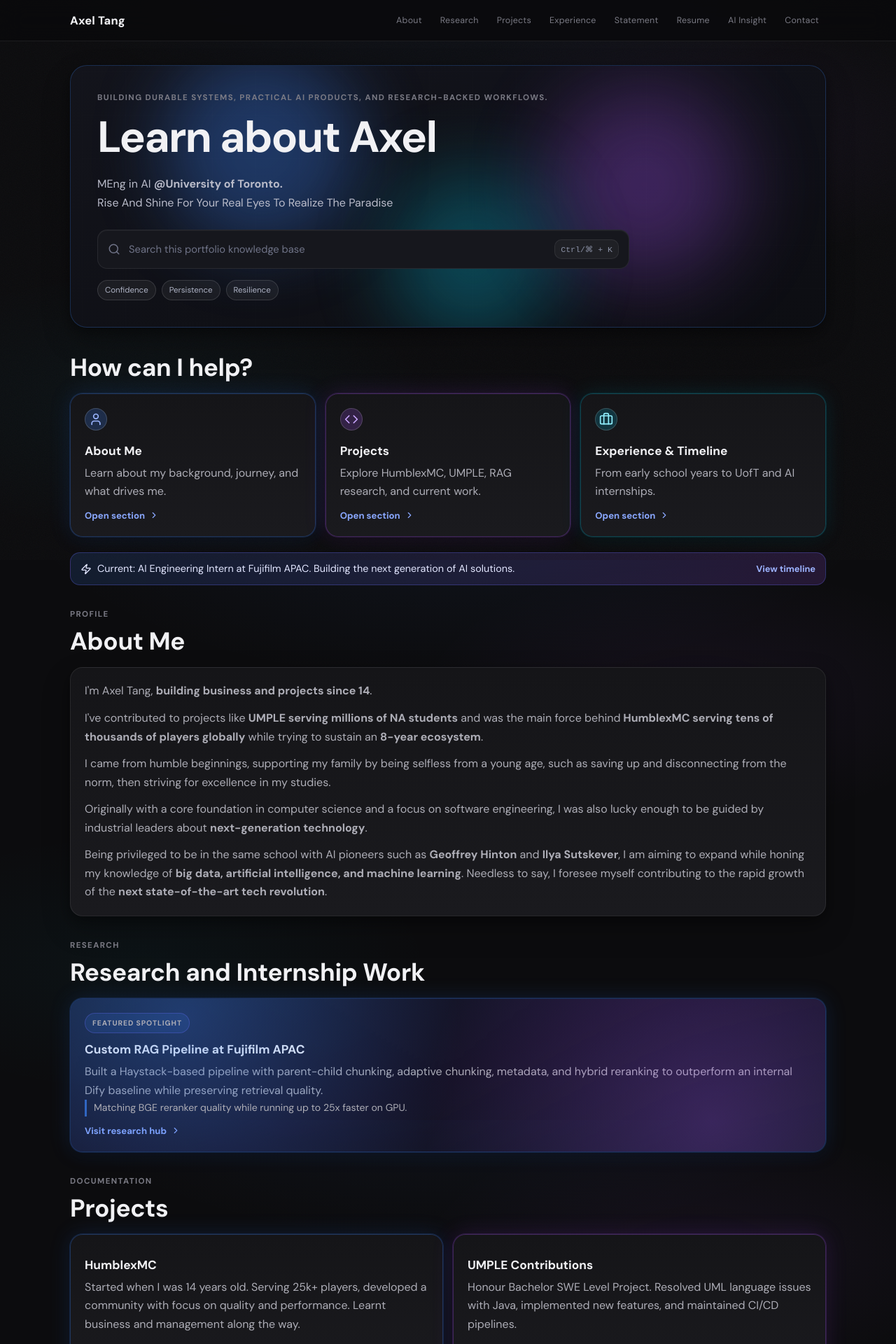
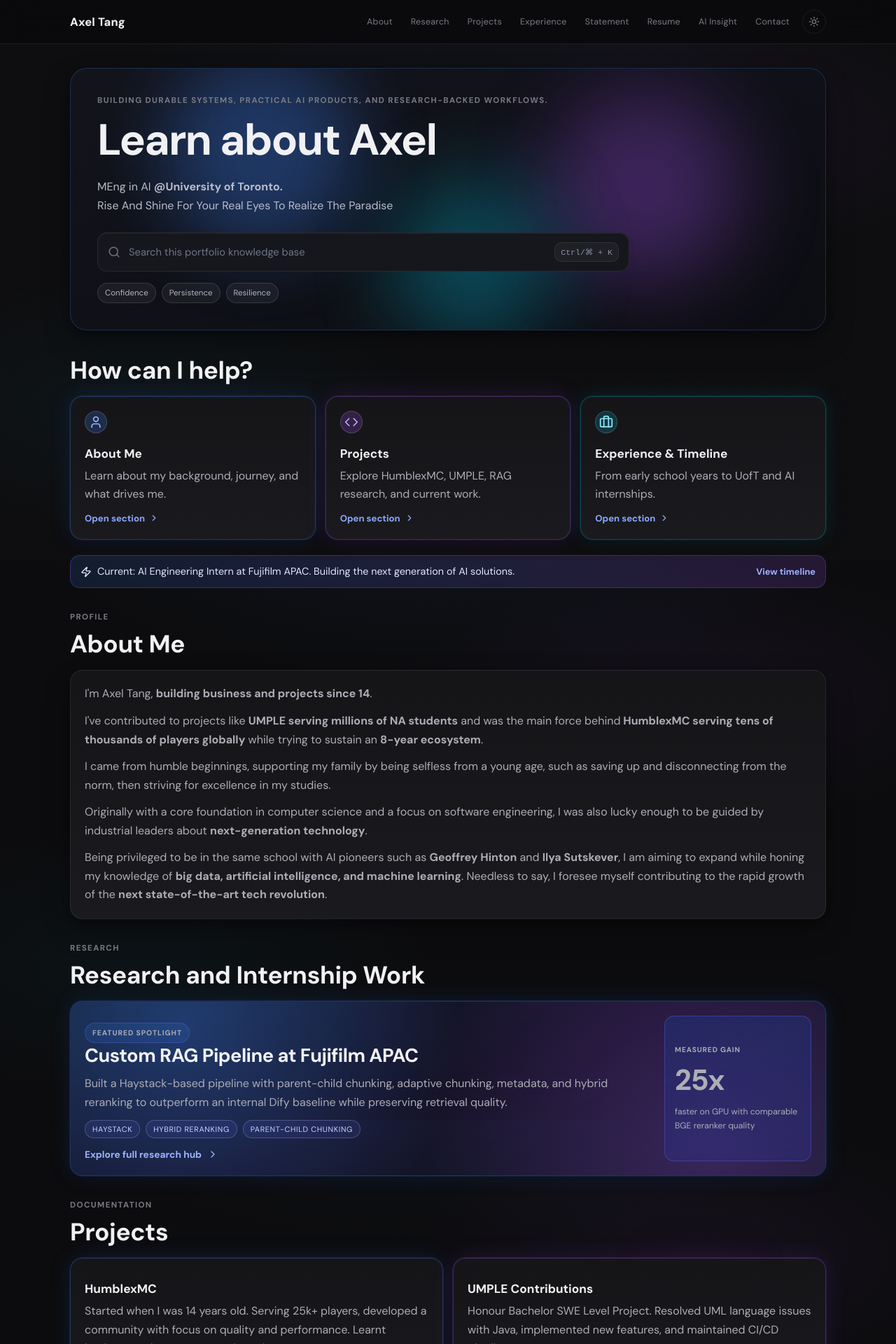
Before and after one commit to AxelTWC/axeltwc.github.io, a React (Create React App) app in the folder my-app/: page / in a window 1280 px wide. Shown: the top 1920 px of the page at 70% size. Built offline with nearby package versions, Linux system fonts and the light colour scheme.

Commit message:
Light Theme

```diff
--- a/my-app/src/App.css
+++ b/my-app/src/App.css
@@ -119,6 +119,12 @@ input {
   flex-wrap: wrap;
 }
 
+.site-nav-actions {
+  display: flex;
+  align-items: center;
+  gap: 8px;
+}
+
 .site-nav-link {
   font-size: 0.78rem;
   letter-spacing: 0.02em;
@@ -130,6 +136,27 @@ input {
 
 .site-nav-link:hover {
   color: var(--text-primary);
+  background: rgba(255, 255, 255, 0.08);
+}
+
+.theme-toggle {
+  background: none;
+  border: 1px solid var(--border-default);
+  border-radius: 999px;
+  color: var(--text-muted);
+  width: 34px;
+  height: 34px;
+  display: inline-flex;
+  align-items: center;
+  justify-content: center;
+  cursor: pointer;
+  transition: all 0.2s ease;
+  flex-shrink: 0;
+}
+
+.theme-toggle:hover {
+  color: var(--text-primary);
+  border-color: var(--border-strong);
   background: rgba(255, 255, 255, 0.08);
 }
 
@@ -503,6 +530,103 @@ input {
   font-size: 0.88rem;
 }
 
+.research-spotlight {
+  overflow: hidden;
+}
+
+.research-spotlight-grid {
+  display: grid;
+  grid-template-columns: minmax(0, 1fr) 210px;
+  gap: 18px;
+  align-items: stretch;
+}
+
+.research-main {
+  position: relative;
+  z-index: 1;
+}
+
+.research-main h3 {
+  margin: 0;
+  font-size: clamp(1.25rem, 2.4vw, 1.7rem);
+  letter-spacing: -0.02em;
+}
+
+.research-main > p {
+  margin-top: 10px;
+}
+
+.research-tags {
+  margin-top: 12px;
+  display: flex;
+  flex-wrap: wrap;
+  gap: 8px;
+}
+
+.research-tags span {
+  border: 1px solid rgba(148, 163, 184, 0.35);
+  border-radius: 999px;
+  padding: 5px 10px;
+  font-size: 0.68rem;
+  text-transform: uppercase;
+  letter-spacing: 0.06em;
+  color: #c8d4ff;
+  background: rgba(99, 102, 241, 0.12);
+}
+
+.research-link {
+  margin-top: 14px;
+  display: inline-flex;
+  align-items: center;
+  gap: 8px;
+  color: #9db3ff;
+  font-size: 0.86rem;
+  font-weight: 700;
+}
+
+.research-link:hover {
+  color: #c1ceff;
+  gap: 11px;
+}
+
+.research-kpi {
+  position: relative;
+  z-index: 1;
+  border: 1px solid rgba(99, 102, 241, 0.36);
+  border-radius: 14px;
+  background: linear-gradient(165deg, rgba(30, 58, 138, 0.42), rgba(49, 46, 129, 0.48));
+  padding: 16px 14px;
+  display: flex;
+  flex-direction: column;
+  justify-content: center;
+  align-items: flex-start;
+}
+
+.research-kpi-label {
+  margin: 0;
+  color: #a5b4fc;
+  text-transform: uppercase;
+  letter-spacing: 0.08em;
+  font-size: 0.64rem;
+  font-weight: 700;
+}
+
+.research-kpi-value {
+  margin: 4px 0 0;
+  color: #eff6ff;
+  font-size: clamp(2rem, 4vw, 2.6rem);
+  line-height: 1;
+  font-weight: 800;
+  letter-spacing: -0.03em;
+}
+
+.research-kpi-note {
+  margin: 8px 0 0;
+  color: #bfdbfe;
+  font-size: 0.76rem;
+  line-height: 1.45;
+}
+
 .timeline-list {
   display: grid;
   gap: 10px;
@@ -856,6 +980,15 @@ input {
     filter: blur(40px);
     opacity: 0.5;
   }
+
+  .research-spotlight-grid {
+    grid-template-columns: 1fr;
+  }
+
+  .research-kpi {
+    align-items: center;
+    text-align: center;
+  }
 }
 
 @media (max-width: 620px) {
@@ -880,3 +1013,174 @@ input {
     min-height: 50px;
   }
 }
+
+/* Light mode theme */
+html.light-mode {
+  --bg-primary: #f8f9fa;
+  --bg-surface: #ffffff;
+  --bg-surface-alt: #f3f4f8;
+  --bg-nav: rgba(255, 255, 255, 0.9);
+  --text-primary: #1f2937;
+  --text-secondary: #4b5563;
+  --text-muted: #6b7280;
+  --border-default: rgba(15, 23, 42, 0.12);
+  --border-strong: rgba(15, 23, 42, 0.2);
+  --shadow-card: 0 6px 18px rgba(15, 23, 42, 0.08), 0 18px 42px rgba(15, 23, 42, 0.06);
+  --shadow-card-hover: 0 10px 26px rgba(15, 23, 42, 0.12), 0 24px 54px rgba(15, 23, 42, 0.08);
+}
+
+html.light-mode body {
+  background: var(--bg-primary);
+  background-image:
+    radial-gradient(ellipse 80% 60% at 50% -15%, rgba(59, 130, 246, 0.1) 0%, transparent 62%),
+    radial-gradient(ellipse 60% 45% at 78% 24%, rgba(168, 85, 247, 0.07) 0%, transparent 52%),
+    radial-gradient(ellipse 58% 42% at 16% 72%, rgba(6, 182, 212, 0.05) 0%, transparent 56%);
+}
+
+html.light-mode .site-header {
+  border-bottom: 1px solid rgba(15, 23, 42, 0.08);
+}
+
+html.light-mode .hero-panel {
+  border: 1px solid rgba(59, 130, 246, 0.24);
+  background: linear-gradient(160deg, rgba(255, 255, 255, 0.95), rgba(245, 247, 255, 0.95));
+}
+
+html.light-mode .hero-copy {
+  color: #4b5563;
+}
+
+html.light-mode .search-bar {
+  background: #ffffff;
+  box-shadow: inset 0 1px 0 rgba(15, 23, 42, 0.04);
+}
+
+html.light-mode .search-icon,
+html.light-mode .search-input::placeholder,
+html.light-mode .search-kbd {
+  color: #6b7280;
+}
+
+html.light-mode .search-kbd {
+  background: rgba(15, 23, 42, 0.04);
+}
+
+html.light-mode .search-dropdown {
+  background: #ffffff;
+  box-shadow: 0 14px 42px rgba(15, 23, 42, 0.16);
+}
+
+html.light-mode .search-result {
+  color: #4b5563;
+  border-bottom: 1px solid rgba(15, 23, 42, 0.06);
+}
+
+html.light-mode .search-result:hover {
+  color: #0f172a;
+  background: rgba(15, 23, 42, 0.05);
+}
+
+html.light-mode .hero-meta span {
+  border: 1px solid rgba(15, 23, 42, 0.14);
+  background: rgba(15, 23, 42, 0.03);
+  color: #4b5563;
+}
+
+html.light-mode .update-banner {
+  background: linear-gradient(90deg, rgba(59, 130, 246, 0.08), rgba(168, 85, 247, 0.1));
+}
+
+html.light-mode .update-banner p {
+  color: #374151;
+}
+
+html.light-mode .update-banner a {
+  color: #4f46e5;
+}
+
+html.light-mode .highlight-card {
+  background: linear-gradient(160deg, rgba(219, 234, 254, 0.6), rgba(233, 213, 255, 0.42), rgba(255, 255, 255, 0.92));
+}
+
+html.light-mode .research-badge {
+  color: #4338ca;
+  background: rgba(59, 130, 246, 0.1);
+}
+
+html.light-mode .research-stat {
+  color: #1d4ed8;
+}
+
+html.light-mode .research-tags span {
+  color: #1e3a8a;
+  background: rgba(59, 130, 246, 0.12);
+  border-color: rgba(59, 130, 246, 0.3);
+}
+
+html.light-mode .research-link {
+  color: #3b82f6;
+}
+
+html.light-mode .research-link:hover {
+  color: #1d4ed8;
+}
+
+html.light-mode .research-kpi {
+  border-color: rgba(59, 130, 246, 0.28);
+  background: linear-gradient(165deg, rgba(191, 219, 254, 0.56), rgba(224, 231, 255, 0.62));
+}
+
+html.light-mode .research-kpi-label {
+  color: #4338ca;
+}
+
+html.light-mode .research-kpi-value {
+  color: #1e40af;
+}
+
+html.light-mode .research-kpi-note {
+  color: #1d4ed8;
+}
+
+html.light-mode .timeline-entry.active {
+  background: linear-gradient(180deg, rgba(16, 185, 129, 0.16), rgba(255, 255, 255, 0.86));
+}
+
+html.light-mode .timeline-entry.partial {
+  background: linear-gradient(180deg, rgba(245, 158, 11, 0.16), rgba(255, 255, 255, 0.86));
+}
+
+html.light-mode .timeline-meta span {
+  color: #6b7280;
+  border: 1px solid rgba(15, 23, 42, 0.16);
+}
+
+html.light-mode .contact-link {
+  color: #4b5563;
+  border: 1px solid rgba(15, 23, 42, 0.14);
+  background: rgba(15, 23, 42, 0.04);
+}
+
+html.light-mode .contact-link:hover {
+  color: #0f172a;
+  border-color: rgba(15, 23, 42, 0.24);
+  background: rgba(15, 23, 42, 0.08);
+}
+
+html.light-mode .site-footer {
+  border-top: 1px solid rgba(15, 23, 42, 0.08);
+  color: #6b7280;
+}
+
+html.light-mode #resume .password-input {
+  background: #ffffff;
+}
+
+html.light-mode #resume .button-secondary {
+  color: #4b5563;
+  background: rgba(15, 23, 42, 0.04);
+}
+
+html.light-mode .theme-toggle:hover {
+  background: rgba(15, 23, 42, 0.08);
+}
--- a/my-app/src/App.js
+++ b/my-app/src/App.js
@@ -18,6 +18,8 @@ import {
   Sparkles,
   ExternalLink,
   Zap,
+  Sun,
+  Moon,
 } from "lucide-react";
 import "./App.css";
 import ResumeSection from "./ResumeSection";
@@ -232,9 +234,19 @@ export default function App() {
   const [searchResults, setSearchResults] = useState([]);
   const [showResults, setShowResults] = useState(false);
   const [dropdownStyle, setDropdownStyle] = useState({});
+  const [lightMode, setLightMode] = useState(() => localStorage.getItem("theme") === "light");
   const searchRef = useRef(null);
   const searchBarRef = useRef(null);
   const inputRef = useRef(null);
+
+  const toggleTheme = useCallback(() => {
+    setLightMode((prev) => !prev);
+  }, []);
+
+  useEffect(() => {
+    document.documentElement.classList.toggle("light-mode", lightMode);
+    localStorage.setItem("theme", lightMode ? "light" : "dark");
+  }, [lightMode]);
 
   const performSearch = useCallback((query) => {
     const q = query.toLowerCase().trim();
@@ -342,10 +354,11 @@ export default function App() {
   }, []);
 
   return (
-    <div className="app" id="top">
+    <div className={`app${lightMode ? " light-mode" : ""}`} id="top">
       <header className="site-header">
         <nav className="site-nav">
           <a href="#top" className="brand">Axel Tang</a>
+          <div className="site-nav-actions">
             <div className="site-nav-links">
               {navItems.map(([label, target]) => (
                 <a
@@ -356,6 +369,15 @@ export default function App() {
                   {label}
                 </a>
               ))}
+            </div>
+            <button
+              type="button"
+              onClick={toggleTheme}
+              className="theme-toggle"
+              aria-label={lightMode ? "Switch to dark mode" : "Switch to light mode"}
+            >
+              {lightMode ? <Moon size={16} /> : <Sun size={16} />}
+            </button>
           </div>
         </nav>
       </header>
@@ -478,7 +500,9 @@ export default function App() {
             <p className="kicker">Research</p>
             <h2>Research and Internship Work</h2>
           </div>
-          <article className="doc-card highlight-card tone-blue">
+          <article className="doc-card highlight-card tone-blue research-spotlight">
+            <div className="research-spotlight-grid">
+              <div className="research-main">
                 <p className="research-badge">Featured Spotlight</p>
                 <h3>Custom RAG Pipeline at Fujifilm APAC</h3>
                 <p>
@@ -486,12 +510,22 @@ export default function App() {
                   chunking, metadata, and hybrid reranking to outperform an internal Dify
                   baseline while preserving retrieval quality.
                 </p>
-            <p className="research-stat">
-              Matching BGE reranker quality while running up to 25x faster on GPU.
-            </p>
-            <a href="https://axeltang.me/research" className="inline-link">
-              Visit research hub <ChevronRight size={14} />
+                <div className="research-tags" aria-label="Research stack">
+                  <span>Haystack</span>
+                  <span>Hybrid Reranking</span>
+                  <span>Parent-Child Chunking</span>
+                </div>
+                <a href="https://axeltang.me/research" className="research-link">
+                  Explore full research hub <ChevronRight size={16} />
                 </a>
+              </div>
+
+              <aside className="research-kpi" aria-label="Key impact">
+                <p className="research-kpi-label">Measured Gain</p>
+                <p className="research-kpi-value">25x</p>
+                <p className="research-kpi-note">faster on GPU with comparable BGE reranker quality</p>
+              </aside>
+            </div>
           </article>
         </section>
 
```
Also changed, not shown: 1 other file (tests, documents, lock files or other folders). Lines whose indentation alone changed are shown as unchanged.
